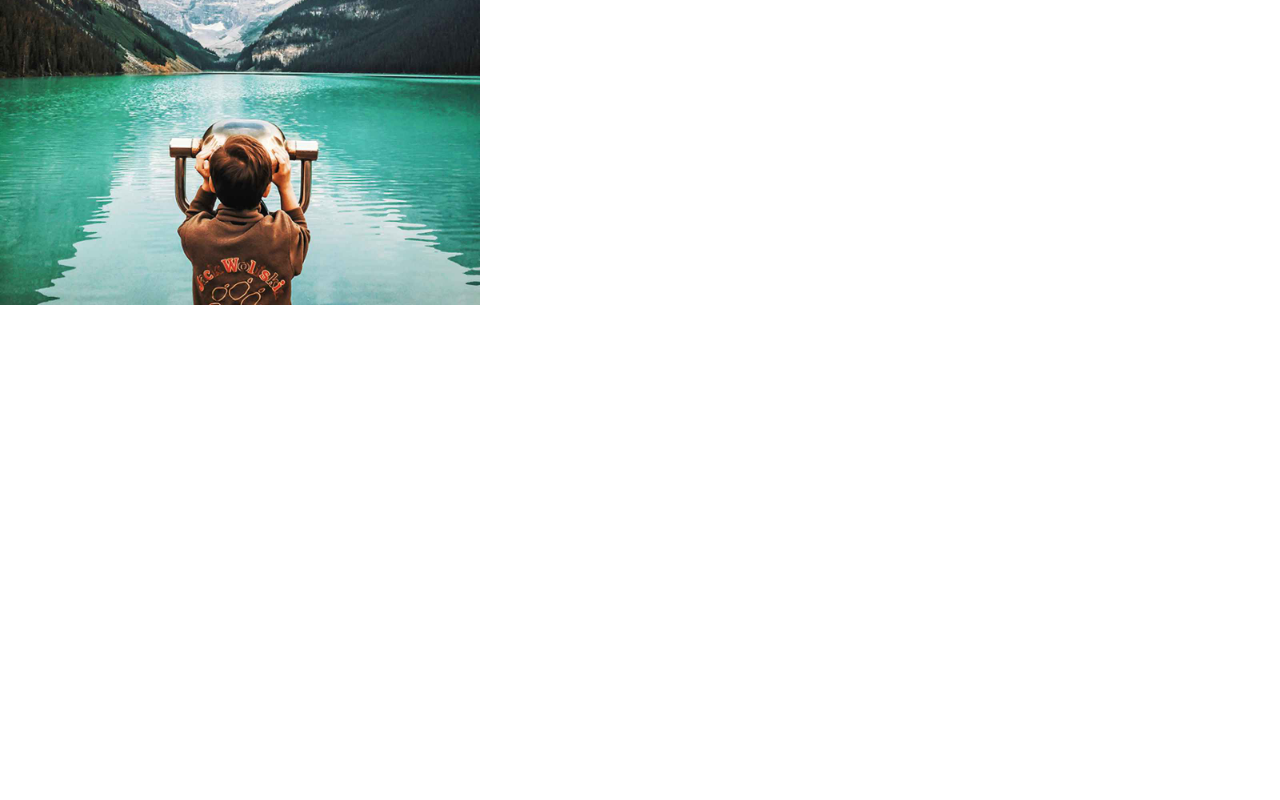
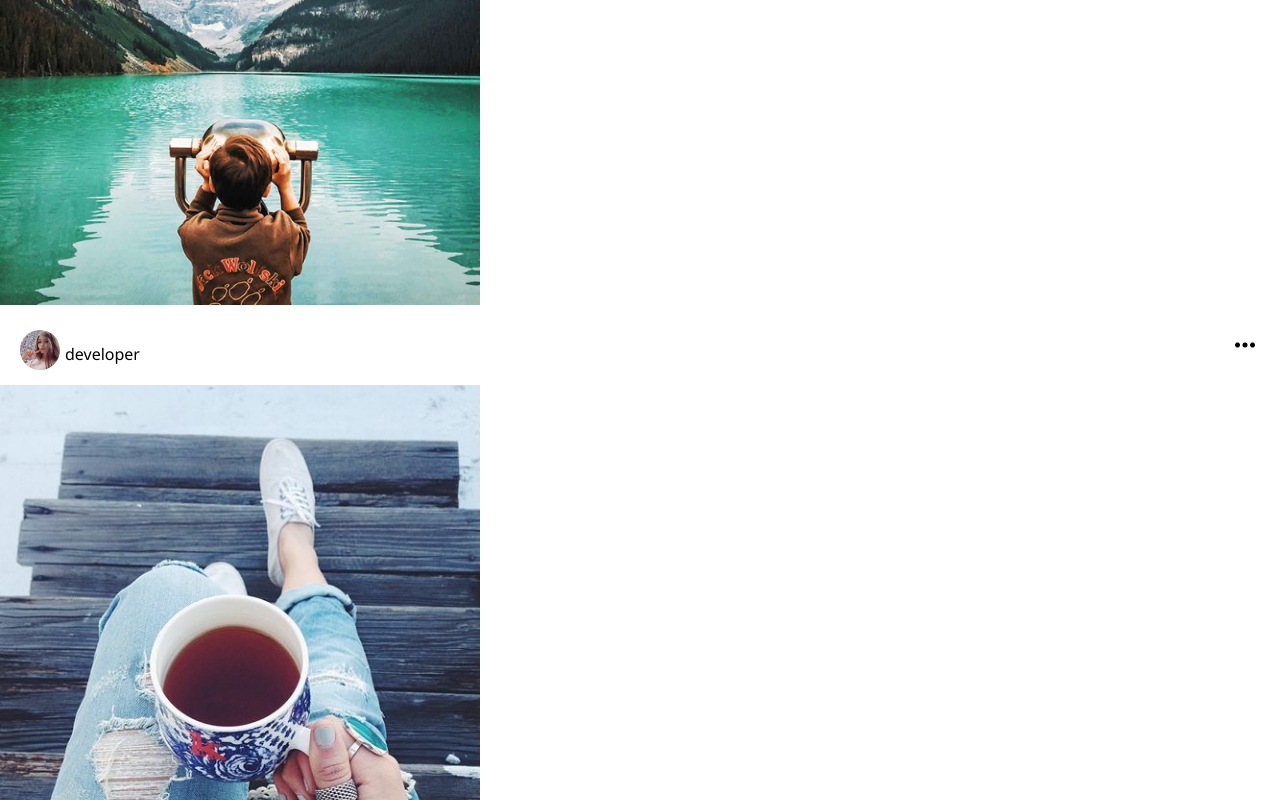
Before and after one commit to Manviel/Fiber, a React (Create React App) app: page / in a window 1280 px wide. Shown: the part 300-1100 px from the top of the page. Before the commit the page ends 800 px from the top, so only its background shows below. Built offline with nearby package versions, Linux system fonts and the light colour scheme.

Commit message:
The power of Components

```diff
--- a/src/components/Container.js
+++ b/src/components/Container.js
@@ -1,5 +1,4 @@
 import React, { Component } from 'react';
-import { Link } from 'react-router-dom';
 import './Style.css';
 
 import Post from './Post';
@@ -7,18 +6,7 @@ import Post from './Post';
 class Container extends Component {
   render() {
     return(
-      <div>
-        <div className="line">
-          <Link to="/profile">
-            <img src={require("../img/profile.jpg")} alt="profile" className="icon" />
-          </Link>
-          <div className="nick">
-            <p className="bold">developer</p>
-          </div>
-          <img src={require("../img/dot.png")} alt="dot" className="dot" />
-        </div>
       <Post />
-      </div>
     );
   }
 }
--- a/src/components/Post.js
+++ b/src/components/Post.js
@@ -1,12 +1,32 @@
 import React, { Component } from 'react';
+import { Link } from 'react-router-dom';
 import './Style.css';
+
+import preload from '../data/data.json';
 
 class Post extends Component {
   render() {
     return(
-      <div className="picture">
-        <img src={require("../img/pic.jpg")} alt="pic" id="pic" />
-      </div>
+      <section className="post">
+        {preload.photos.map((act) => {
+          return(
+            <div className="item">
+              <article className="line">
+                <Link to="/profile">
+                  <img src={require("../img/profile.jpg")} alt="profile" className="icon" />
+                </Link>
+                <div className="nick">
+                  <p className="bold">developer</p>
+                </div>
+                <img src={require("../img/dot.png")} alt="dot" className="dot" />
+              </article>
+              <article className="picture">
+                <img src={require(`../img/${act.src}`)} alt={`${act.id}`} id="pic" />
+              </article>
+            </div>
+          );
+        })}
+      </section>
     );
   }
 }
--- /dev/null
+++ b/src/data/data.json
@@ -0,0 +1,34 @@
+{
+  "photos": [
+    {
+      "id": "pic",
+      "src": "pic.jpg",
+      "description": "A nice place"
+    },
+    {
+      "id": "coffee",
+      "src": "coffee.jpg",
+      "description": "Time to coffee"
+    },
+    {
+      "id": "food",
+      "src": "food.jpg",
+      "description": "I love cupcake"
+    },
+    {
+      "id": "modern",
+      "src": "modern.jpg",
+      "description": "Dream house"
+    },
+    {
+      "id": "mops",
+      "src": "mops.jpg",
+      "description": "What a sweetheart"
+    },
+    {
+      "id": "me",
+      "src": "me.jpg",
+      "description": "End of my story"
+    }
+  ]
+}
```
